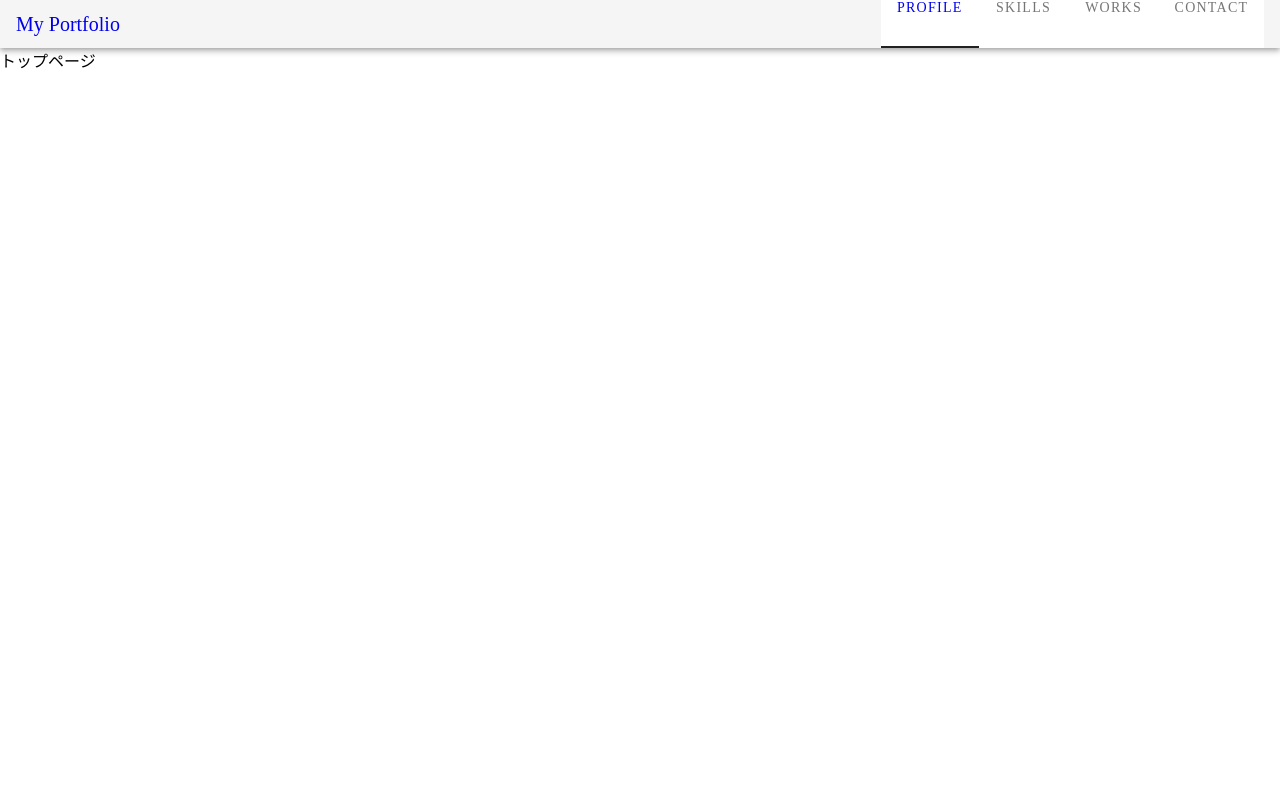
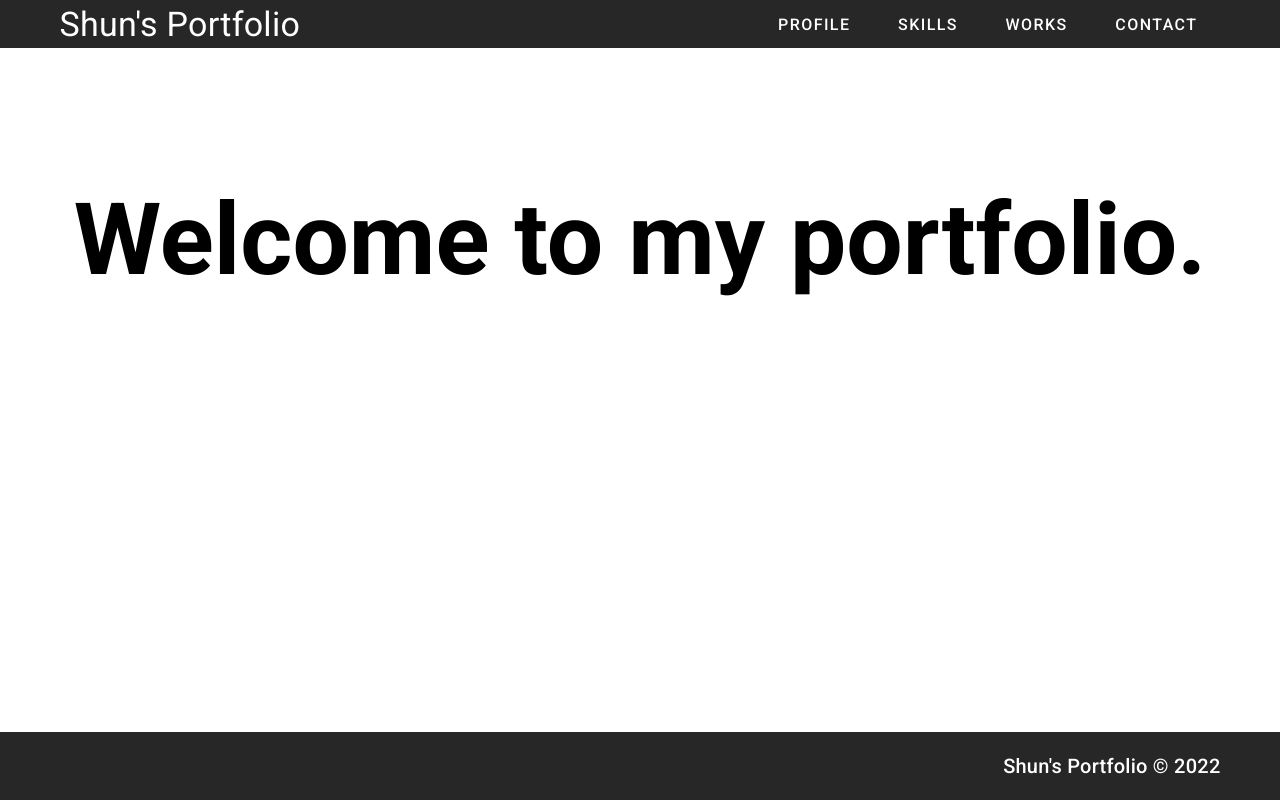
Before and after one commit to shun2580/my_portfolio, a Vue app: page / in a window 1280 px wide. Built offline with nearby package versions, Linux system fonts and the light colour scheme.

Commit message:
HOME作成

```diff
--- a/src/App.vue
+++ b/src/App.vue
@@ -1,17 +1,27 @@
 <template>
+  <v-app>
+    <!--ヘッダー-->
+    <AppHeader/>
+
+    <!--ページ-->
     <v-main>
-      <app-header/>
       <router-view/>
     </v-main>
+
+    <!--フッター-->
+    <AppFooter/>
+  </v-app>
 </template>
 
 <script>
 import AppHeader from './components/AppHeader.vue'
+import AppFooter from './components/AppFooter.vue'
 
 export default {
   name: 'App',
   components: {
-    AppHeader
+    AppHeader,
+    AppFooter,
   },
 
   data: () => ({
--- /dev/null
+++ b/src/components/AppFooter.vue
@@ -0,0 +1,9 @@
+<template>
+  <v-footer
+    dark
+  >
+    <v-container class="d-flex justify-end">
+      <span class="text-sm-h6">Shun's Portfolio &copy; {{ new Date().getFullYear() }}</span>
+    </v-container>
+  </v-footer>
+</template>
--- a/src/components/AppHeader.vue
+++ b/src/components/AppHeader.vue
@@ -1,47 +1,46 @@
 <template>
   <v-app-bar
-    color="blue"
+    fixed
+    elevate-on-scroll
     dense
+    app
+    dark
   >
-    <v-toolbar-title>
-      <router-link to='/' class="link">
-      My Portfolio
-      </router-link>
-    </v-toolbar-title>
-
-    <v-spacer></v-spacer>
-
-    <v-toolbar-items>
-      <v-tabs fixed-tabs>
-        <router-link
-          class="link"
-          v-for="item in items"
-          :key="item.to"
-          :to="item.to"
+    <v-container class="d-flex align-center">
+      <v-toolbar-title
+        class="mr-auto text-h4"
+        style="cursor:pointer"
+        @click="$router.push('/')"
+      >
+        Shun's Portfolio
+      </v-toolbar-title>
+      <div class="d-none d-md-inline-block">
+        <v-btn
+          v-for="item in menu"
+          :key="item.label"
+          :to="item.path"
+          text
+          x-large
         >
-          <v-tab>{{ item.to }}</v-tab>
-        </router-link>
-      </v-tabs>
-    </v-toolbar-items>
+          {{ item.label }}
+        </v-btn>
+      </div>
+    </v-container>
   </v-app-bar>
 </template>
 
 <script>
 export default {
-  name: 'AppHeader',
-  data: () => ({
-      items: [
-        {to:'Profile'},
-        {to:'Skills'},
-        {to:'Works'},
-        {to:'Contact'},
+  data () {
+    return {
+      drawer: false,
+      menu: [
+        { label: 'Profile', path: "/profile" },
+        { label: 'Skills', path: '/skills' },
+        { label: 'Works', path: '/works' },
+        { label: 'Contact', path: '/contact' },
       ]
-    })
+    }
+  }
 }
 </script>
-
-<style>
-.link {
-  text-decoration: none;
-}
-</style>
--- a/src/views/Home.vue
+++ b/src/views/Home.vue
@@ -1,5 +1,29 @@
 <template>
-  <div id="contact_container">
-    トップページ
-  </div>
+  <section class="home">
+    <v-container fluid fill-height class="home__content">
+      <v-row>
+        <v-col class="home__content-text">
+          <p>Welcome to my portfolio.</p>
+        </v-col>
+      </v-row>
+    </v-container>
+  </section>
 </template>
+
+
+
+<style  lang="scss" scoped>
+.home__content {
+  background-size: cover;
+  background-position: center center;
+  width: 100%;
+  height: 50vh;
+
+  &-text {
+    color: black;
+    text-align: center;
+    font-size: 100px;
+    font-weight: bold;
+  }
+}
+</style>
```
Also changed, not shown: src/components/MenuBar.vue (added, +44 -0 lines), src/assets/img/home.jpg (added), 2 other files (tests, documents, lock files or other folders).
